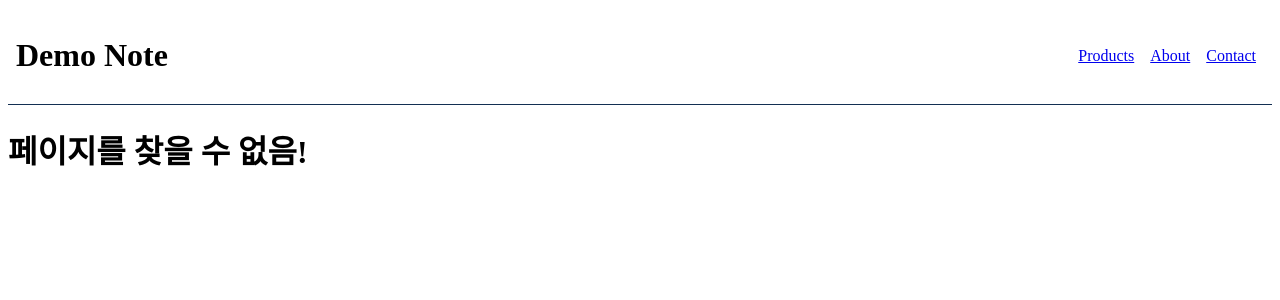
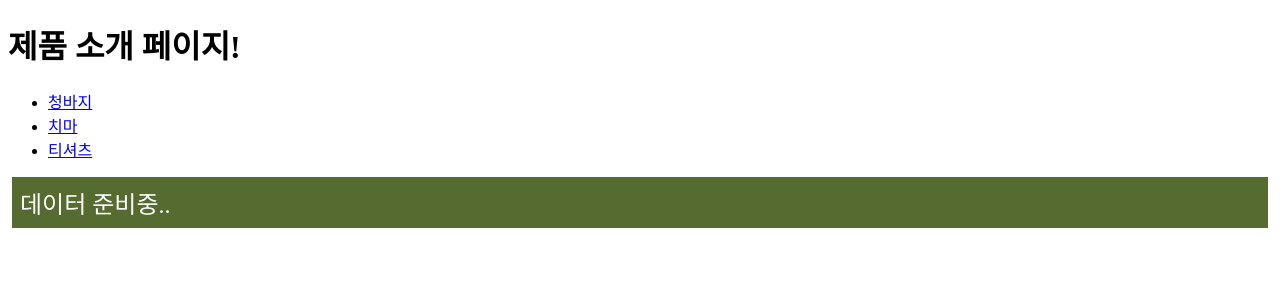
Before and after one commit to choizlor/Nextjs_edu, a Next.js app in the folder note/: page /ssg in a window 1280 px wide. Before the commit this address had no page. Shown: the top 300 px of the page. Built offline with nearby package versions, Linux system fonts and the light colour scheme; no server answers.

Commit message:
12ver. rendering method

```diff
--- /dev/null
+++ b/note/src/pages/ssg.tsx
@@ -0,0 +1,33 @@
+import MeowArticle from "@/components/MeowArticle";
+import { getProducts, Product } from "@/service/products";
+import Link from "next/link";
+
+type Props = {
+  products: Product[];
+};
+
+// Client
+export default function SSGPage({ products }: Props) {
+  return (
+    <>
+      <h1>제품 소개 페이지!</h1>
+      <ul>
+        {products.map(({ id, name }, index) => (
+          <li key={index}>
+            <Link href={`products/${id}`}>{name}</Link>
+          </li>
+        ))}
+      </ul>
+      <MeowArticle />
+    </>
+  );
+}
+
+// Server
+export async function getStaticProps() {
+  const products = await getProducts();
+  return {
+    props: { products },
+    revalidate: 10, // ISR
+  };
+}
```
Also changed, not shown: note/src/pages/ssr.tsx (added, +32 -0 lines).
